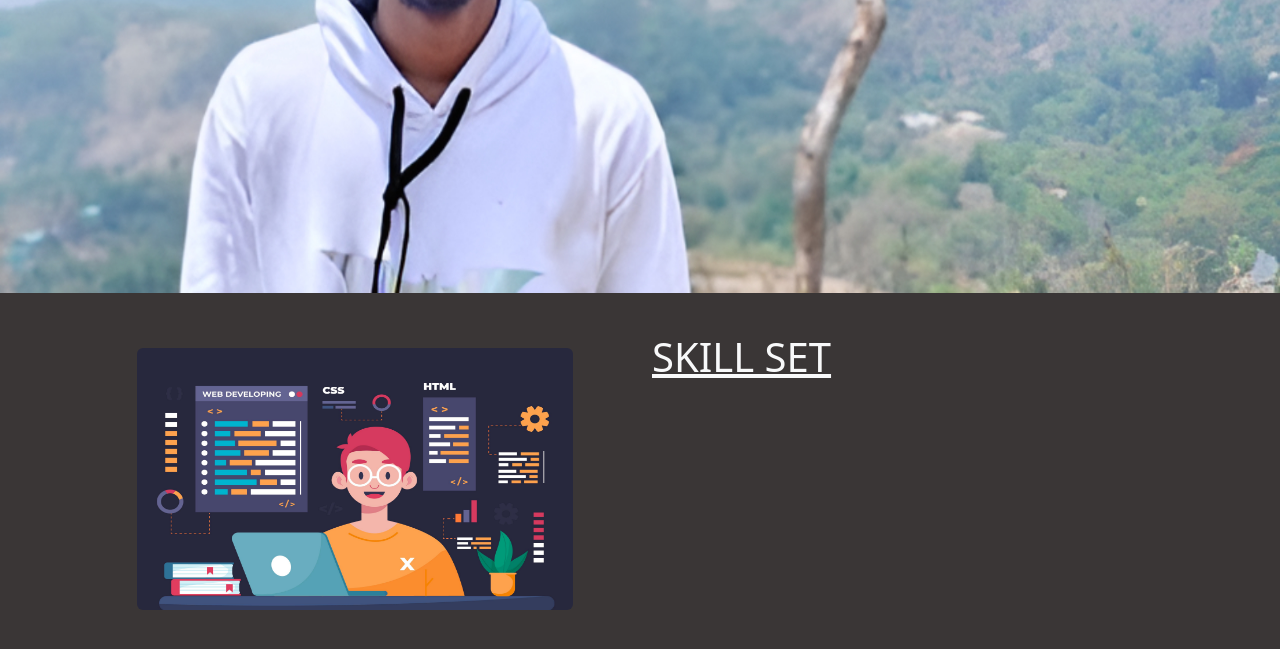
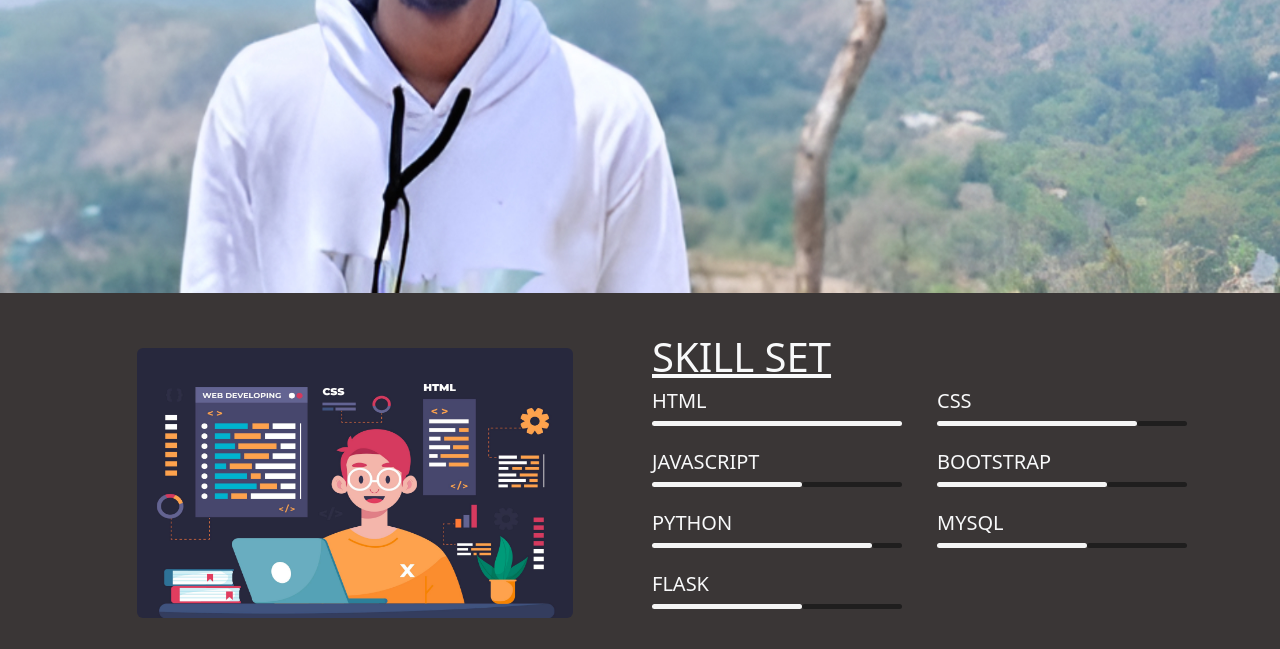
Before and after one commit to sureshbabu1136/my_portfolio_website, a plain HTML site: page index.html in a window 1280 px wide. Shown: the part 563-1212 px from the top of the page. Drawn offline with nearby package versions, Linux system fonts and the light colour scheme; a web font is replaced by a local one.

Commit message:
main:end skillset

```diff
--- a/index.css
+++ b/index.css
@@ -62,3 +62,81 @@
     .skill_name{
         text-decoration: underline;
     }
+    .html_1{
+        width: 250px;
+        height: 5px;
+        background-color: whitesmoke;
+        border-radius: 10px
+    }
+    .css_1{
+        width: 200px;
+        height: 5px;
+        background-color: whitesmoke;
+        border-radius: 10px
+    }
+    .css_2{
+        width: 50px;
+        height: 5px;
+        background-color: rgb(31, 30, 30);
+        border-radius: 10px
+    }
+    .js_1{
+        width: 150px;
+        height: 5px;
+        background-color: whitesmoke;
+        border-radius: 10px
+    }
+    .js_2{
+        width: 100px;
+        height: 5px;
+        background-color: rgb(31, 30, 30);
+        border-radius: 10px
+    }
+    .bs_1{
+        width: 170px;
+        height: 5px;
+        background-color: whitesmoke;
+        border-radius: 10px
+    }
+    .bs_2{
+        width: 80px;
+        height: 5px;
+        background-color: rgb(31, 30, 30);
+        border-radius: 10px
+    }
+    .py_1{
+        width: 220px;
+        height: 5px;
+        background-color: whitesmoke;
+        border-radius: 10px
+    }
+    .py_2{
+        width: 30px;
+        height: 5px;
+        background-color: rgb(31, 30, 30);
+        border-radius: 10px
+    }
+    .mysql_1{
+        width: 150px;
+        height: 5px;
+        background-color: whitesmoke;
+        border-radius: 10px
+    }
+    .mysql_2{
+        width: 100px;
+        height: 5px;
+        background-color: rgb(31, 30, 30);
+        border-radius: 10px
+    }
+    .fl_1{
+        width: 150px;
+        height: 5px;
+        background-color: whitesmoke;
+        border-radius: 10px
+    }
+    .fl_2{
+        width: 100px;
+        height: 5px;
+        background-color: rgb(31, 30, 30);
+        border-radius: 10px
+    }
--- a/index.html
+++ b/index.html
@@ -55,13 +55,57 @@
         </div>
     </div>
     <br>
-   <div class="container my-3 ">
+   <div id="skills" class="container my-3 ">
         <div class="row ">
             <div class="col-lg-6 col-md-6 col-sm-12 d-flex justify-content-center align-items-center">
                 <img src="source/skills.jpg" alt="#" width="80%" height="90%" class="rounded">
             </div>
             <div class="col-lg-6 col-md-6 col-sm-12">
                 <h1 class="text-light skill_name">SKILL SET</h1>
+                <div class="row text-light">
+                    <div class="col-lg-6">
+                        <div>
+                            <h5 class="text-light">HTML</h5>
+                            <div>
+                                <div class="html_1"></div>
+                                <div class="html_2"></div>
+                            </div><br>
+                            <h5 class="">JAVASCRIPT</h5>
+                            <div class="d-flex">
+                                <div class="js_1"></div>
+                                <div class="js_2"></div>
+                            </div><br>
+                            <h5>PYTHON</h5>
+                            <div class="d-flex">
+                                <div class="py_1"></div>
+                                <div class="py_2"></div>
+                            </div><br>
+                            <h5>FLASK</h5>
+                            <div class="d-flex">
+                                <div class="fl_1"></div>
+                                <div class="fl_2"></div>
+                            </div><br>
+                        </div>
+
+                    </div>
+                    <div class="col-lg-6">
+                        <h5 class="text-light">CSS</h5>
+                        <div class="d-flex">
+                            <div class="css_1"></div>
+                            <div class="css_2"></div>
+                        </div><br>
+                        <h5 class="text-light">BOOTSTRAP</h5>
+                        <div class="d-flex">
+                            <div class="bs_1"></div>
+                            <div class="bs_2"></div>
+                        </div><br>
+                        <h5>MYSQL</h5>
+                        <div class="d-flex">
+                            <div class="mysql_1"></div>
+                            <div class="mysql_2"></div>
+                        </div><br>
+                    </div>
+                </div>
             </div>
         </div>
    </div>
```
